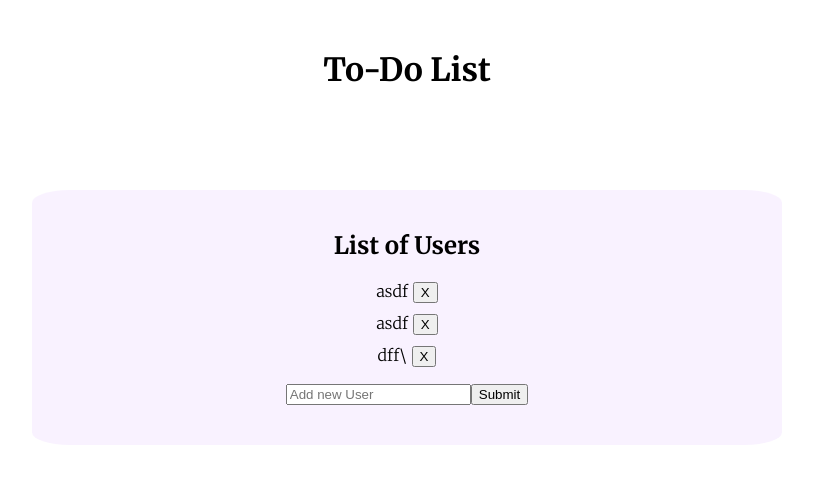
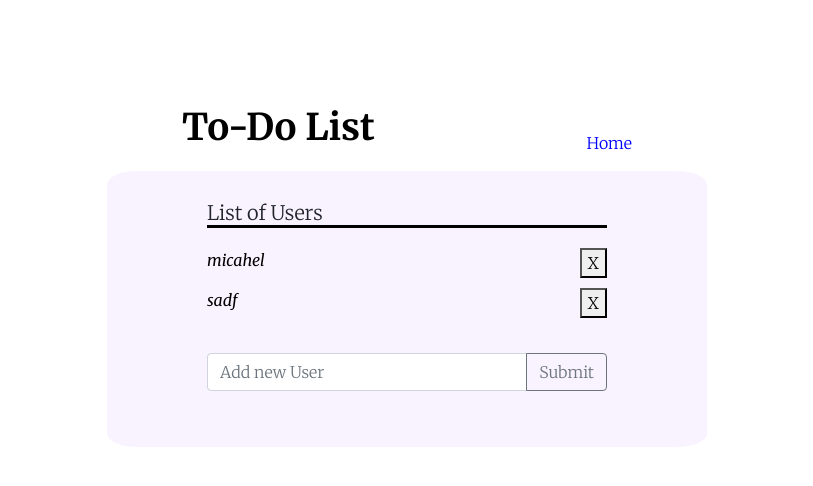
Before and after one commit to kylek023/toDoList, a React (Create React App) app in the folder todolist/: page / in a window 1280 px wide. Shown: the top 486 px of the page, without its empty margins (233-1046 px from the left). Built offline with nearby package versions, Linux system fonts and the light colour scheme; data requests are answered from the project's data file.

Commit message:
added bootstrap and made some styling

```diff
--- a/todolist/db.json
+++ b/todolist/db.json
@@ -1,40 +1,36 @@
 {
   "people": [
     {
-      "name": "asdf",
+      "name": "micahel",
       "id": 1,
       "todo": [
         [
-          "asdf",
+          "asdfasd",
           false
         ],
         [
-          "sadfsad",
+          "sdafasdf",
           false
         ],
+        [
+          "asdf",
+          false
+        ]
+      ]
+    },
+    {
+      "name": "sadf",
+      "id": 5,
+      "todo": [
         [
           "have fun",
           false
         ],
         [
-          "",
-          false
-        ],
-        [
-          "",
+          "play ball",
           false
         ]
       ]
-    },
-    {
-      "name": "asdf",
-      "id": 2,
-      "todo": []
-    },
-    {
-      "name": "dff\\",
-      "id": 4,
-      "todo": []
     }
   ]
 }
--- a/todolist/public/index.html
+++ b/todolist/public/index.html
@@ -10,6 +10,13 @@
     <link rel="preconnect" href="https://fonts.googleapis.com">
     <link rel="preconnect" href="https://fonts.gstatic.com" crossorigin>
     <link href="https://fonts.googleapis.com/css2?family=Merriweather:ital,wght@0,300;0,700;1,400&display=swap" rel="stylesheet">
+
+
+    <!-- bootstrap css -->
+    <link href="https://cdn.jsdelivr.net/npm/bootstrap@5.0.2/dist/css/bootstrap.min.css" rel="stylesheet" integrity="sha384-EVSTQN3/azprG1Anm3QDgpJLIm9Nao0Yz1ztcQTwFspd3yD65VohhpuuCOmLASjC" crossorigin="anonymous">
+    <!-- bootstrap js-->
+    <script defer src="https://cdn.jsdelivr.net/npm/bootstrap@5.0.2/dist/js/bootstrap.bundle.min.js" integrity="sha384-MrcW6ZMFYlzcLA8Nl+NtUVF0sA7MsXsP1UyJoMp4YLEuNSfAP+JcXn/tWtIaxVXM" crossorigin="anonymous"></script>
+
 
     <meta
       name="description"
--- a/todolist/src/App.js
+++ b/todolist/src/App.js
@@ -1,17 +1,19 @@
 import React, {useState, useEffect} from 'react'
-import { BrowserRouter,Route, Switch } from 'react-router-dom'
+import { BrowserRouter,Route, Switch ,Link} from 'react-router-dom'
 import Home from './components/Home'
 import User from './components/User'
+
 
 const App =()=>{
 
 
   return(
     <div>
-  <h1>To-Do List</h1>
+  <BrowserRouter >
+    <span className='navBar  '> <p className="title"><strong>To-Do List</strong></p> <p ><Link className='home' to='/'>Home</Link></p>
+  </span>
 
   <div className="body">
-    <BrowserRouter >
     <nav>
 
     </nav>
@@ -27,9 +29,10 @@ const App =()=>{
     </Switch>
 
 
+
+    </div>
     </BrowserRouter>
 
-    </div>
     </div>
   )
 
--- a/todolist/src/components/Home.js
+++ b/todolist/src/components/Home.js
@@ -54,16 +54,17 @@ const deleteUser=((e,key,id)=>{
         <div>
             {listUsers &&
             <div>
-                <h2>List of Users</h2>
+                <h5>List of Users</h5>
                 <ul>
                 {listUsers.map((item,key) =>{
                     const url=`/user/${item.id}`
 
                     return(
                         <li key={key}>
-                            <Link to={url}>{item.name}</Link>
+                            <div className='liDiv'>
+                            <Link to={url}><em>{item.name}</em></Link>
                             <button className='itemBtn' onClick={(e)=>deleteUser(e,key,item.id)} >X</button>
-
+                            </div>
                         </li>
                     )
                 })}
@@ -74,8 +75,10 @@ const deleteUser=((e,key,id)=>{
             }
 
                     <form onSubmit={submitUser}>
-                        <input id='inputUser' value={inputUser} required placeholder='Add new User' className='inputToDo' type='text' onChange={(e)=>setInputUser(e.target.value)} />
-                        <button type='submit'>Submit</button>
+                    <div class="input-group mb-3">
+                        <input autofocus id='inputUser'  value={inputUser} required placeholder='Add new User' className='form-control' type='text' onChange={(e)=>setInputUser(e.target.value)} />
+                        <button  className='btn btn-outline-secondary' type='submit'>Submit</button>
+                    </div>
                     </form>
 
         </div>
--- a/todolist/src/components/User.js
+++ b/todolist/src/components/User.js
@@ -52,18 +52,23 @@ const User =()=>{
     return(
         <div>{user &&
          <div>
-            <h2>{user.name}'s to do list</h2>
+            <h5>{user.name}'s to do list</h5>
             <ul>
                 {user.todo.map((item,key) =>(
                     <li ke={key}>
+                            <div className='liDiv'>
+
                         {item} <button onClick={(e)=>Delete(e,key)} >X</button>
+                        </div>
                     </li>
                 ))}
             </ul>
 
         <form onSubmit={Submit}>
-            <input id='inputToDo' value={inputValue} required placeholder='Add new things to do' className='inputToDo' type='text' onChange={(e)=>setInputValue(e.target.value)} />
-            <button type='submit'>Submit</button>
+        <div class="input-group mb-3">
+            <input id='inputToDo' autofocus value={inputValue} required placeholder='Add new things to do' className='form-control' type='text' onChange={(e)=>setInputValue(e.target.value)} />
+            <button className='btn btn-outline-secondary'  type='submit'>Submit</button>
+            </div>
         </form>
 
 
--- a/todolist/src/index.css
+++ b/todolist/src/index.css
@@ -1,6 +1,24 @@
 
 
+
+.navBar{
+    display: flex;
+    width: 450px;
+    justify-content: space-between;
+    align-items:flex-end;
+    margin: 100px auto 0;
+
+}
+.title{
+    font-size: 230%;
+    color: black;
+}
+.home{
+    color:blue;
+}
+
 ul{
+
     list-style: none;
     padding-left: 0;
 
@@ -10,6 +28,11 @@ ul{
 li{
     margin:10px 0;
 
+}
+.liDiv{
+    display: flex;
+    flex:1 1 auto;
+    justify-content: space-between;
 }
 a{
     text-decoration: none;
@@ -24,18 +47,21 @@ a{
     background-color: rgba(241, 227, 255, .45);
     border-radius: 5%;
 
-    width:750px;
-    text-align: center;
-    margin: 100px auto 0px;
-    padding: 20px 0 40px;
+    width:600px;
+    margin: 0 auto 0;
+    padding: 20px 100px 40px;
 
 }
 body{
     background-color: rgb(255, 255, 255);
-}
-h1{
     font-family: 'Merriweather',serif ;
 
-    width:max-content;
-    margin: 50px auto 0;
 }
+h5{
+    margin:10px 0 20px;
+    border-bottom: solid black ;
+}
+
+form{
+    margin-top:35px;
+}
```
